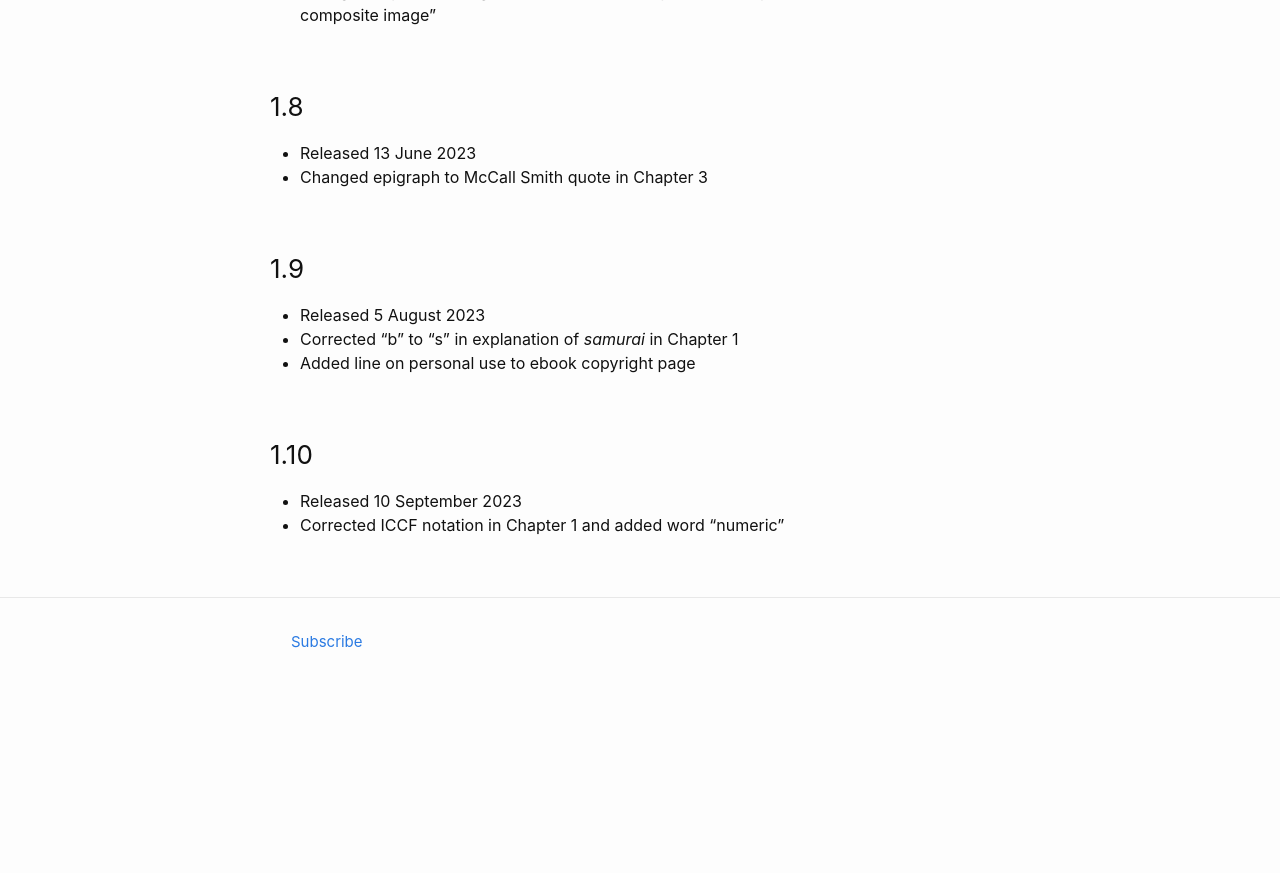
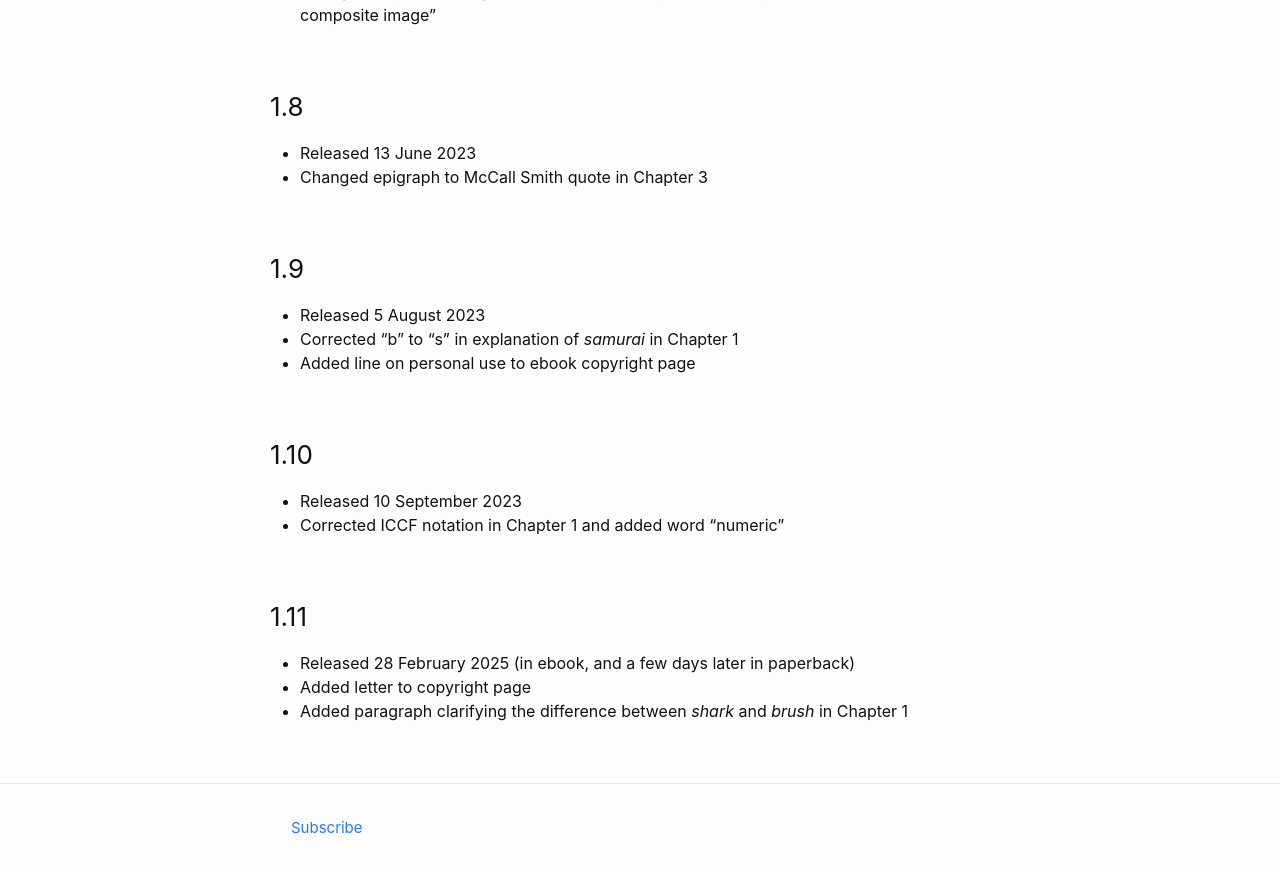
Before and after one commit to liontailedmacaque/liontailedmacaque.github.io, a Jekyll site: the page built from chessmemorypalace/versions.md, in a window 1280 px wide and 900 px high, scrolled down 2342 px. Shown: the top 873 px of the window. Built offline with Jekyll 4.4.1, drawn with Linux system fonts in a browser that asks for light colours; before the commit the page ends 3056 px from its top, so only the background shows below that.

Commit message:
Update versions.md
1.11

```diff
--- a/chessmemorypalace/versions.md
+++ b/chessmemorypalace/versions.md
@@ -74,3 +74,8 @@ This page lists the versions and the changes that have been made. All these chan
 ### 1.10
 - Released 10 September 2023
 - Corrected ICCF notation in Chapter 1 and added word "numeric"
+
+### 1.11
+- Released 28 February 2025 (in ebook, and a few days later in paperback)
+- Added letter to copyright page
+- Added paragraph clarifying the difference between *shark* and *brush* in Chapter 1
```
